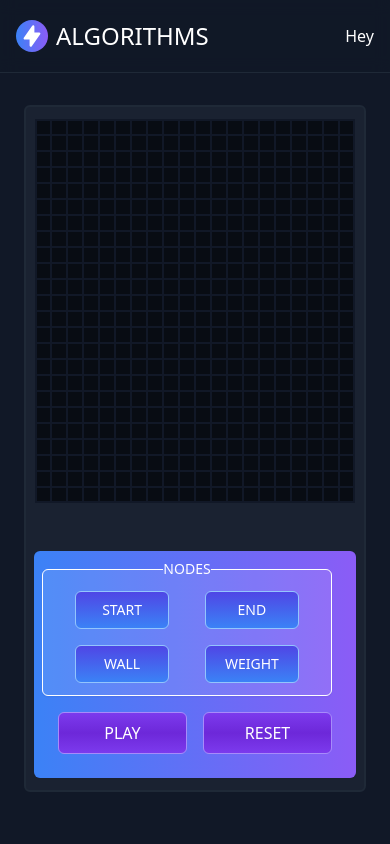
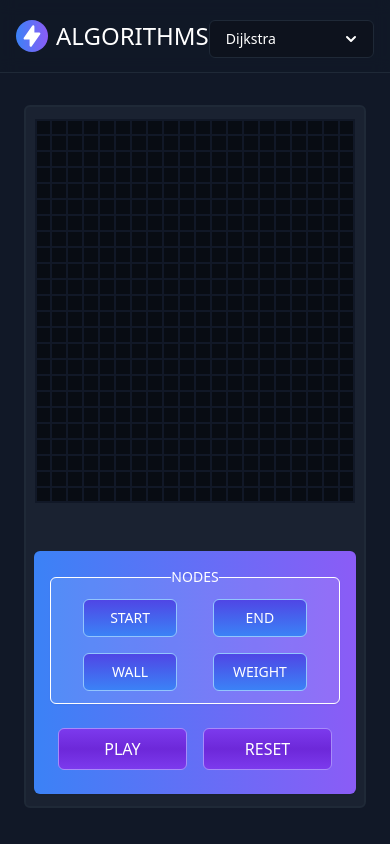
Before and after one commit to Squshy/algorithm-showcase, a Next.js app in the folder client/: page /pathfinding in a window 390 px wide. Built offline with nearby package versions, Linux system fonts and the light colour scheme.

Commit message:
select from different algos

```diff
--- a/client/components/grid/Grid.tsx
+++ b/client/components/grid/Grid.tsx
@@ -1,7 +1,8 @@
 import React, { useEffect, useRef, useState, useCallback } from "react";
 import { Graph } from "../../classes/Graph";
 import { Node } from "../../classes/Node";
-import { NODE_TO_SET } from "../../constants";
+import { NODE_TO_SET, PATHFINDING_ALGOS } from "../../constants";
+import { usePathfindingAlgo } from "../../contexts/PathfindingContext";
 import { useOnScreenResize } from "../../hooks/useOnResize";
 import { SpinnerIcon } from "../../svg/Spinner";
 import { GridNode } from "./GridNode";
@@ -43,6 +44,7 @@ export const Grid: React.FC<GridProps> = ({}) => {
     end: null,
   });
   const [error, setError] = useState<string | null>(null);
+  const selectedAlgo = usePathfindingAlgo();
 
   const createGrid = useCallback((maxRows: number, maxCols: number) => {
     const newGraph = new Graph(maxRows, maxCols);
@@ -184,17 +186,33 @@ export const Grid: React.FC<GridProps> = ({}) => {
     setNodes(sNodes);
   };
 
-  const startAlgo = async () => {
-    await unvisitGrid();
+  const preGameErrors = () => {
     if (!graph) {
       setError("Game error, please refresh.");
-      return;
+      return false;
     }
     if (startEndNodes.start === null || startEndNodes.end === null) {
       setError("You must select a start and an end node.");
-      return;
+      return false;
     }
-    const algoNodes = graph.dijkstra(nodes);
+    return true;
+  };
+
+  const selectAlgo = () => {
+    if (selectedAlgo === PATHFINDING_ALGOS.DIJKSTRA) {
+      return graph!.dijkstra(nodes);
+    }
+
+    // default return dijkstra
+    return graph!.dijkstra(nodes);
+  };
+
+  const startAlgo = async () => {
+    await unvisitGrid();
+    if (!preGameErrors()) return;
+
+    const algoNodes = selectAlgo();
+
     if (algoNodes === null) {
       setError("Game error, try changing some nodes.");
       unvisitGrid();
--- a/client/components/grid/GridOptions.tsx
+++ b/client/components/grid/GridOptions.tsx
@@ -18,9 +18,9 @@ export const GridOptions: React.FC<GridOptionsProps> = ({
       className={`bg-gradient-to-r from-blue-500 to-purple-500 w-full p-2 rounded-md items-center justify-center shadow-sm`}
     >
       <div
-        className={`flex flex-row flex-wrap justify-between items-center p-2`}
+        className={`flex flex-col justify-center md:flex-row flex-wrap md:justify-between items-center p-2`}
       >
-        <fieldset className="border border-solid border-white p-1 rounded-md text-center text-sm -m-2 flex bg-opacity-10 shadow-sm bg-white flex-wrap items-center justify-evenly w-full md:w-auto">
+        <fieldset className="border border-solid border-white p-1 rounded-md text-center text-sm  md:-m-2 flex bg-opacity-10 shadow-sm bg-white flex-wrap items-center justify-evenly w-full md:w-auto">
           <legend>NODES</legend>
           <OptionButton
             text={NODE_TO_SET.START}
--- a/client/components/pathfinding/PathfindingMenu.tsx
+++ b/client/components/pathfinding/PathfindingMenu.tsx
@@ -1,14 +1,46 @@
-import React from 'react';
-import { Menu } from '@headlessui/react';
+import { Menu, Transition } from "@headlessui/react";
+import { Fragment } from "react";
+import { ChevronDownIcon } from "@heroicons/react/solid";
+import { PATHFINDING_ALGOS } from "../../constants";
+import { SubMenuItem } from "./SubMenuItem";
+import { usePathfindingAlgo, usePathfindingAlgoUpdate } from "../../contexts/PathfindingContext";
 
-interface PathfindingMenuProps {
+interface PathfindingMenuProps {}
 
-}
+export const PathfindingMenu: React.FC<PathfindingMenuProps> = ({}) => {
+  const updateAlgo = usePathfindingAlgoUpdate();
+  const currentAlgo = usePathfindingAlgo();
 
-export const PathfindingMenu:React.FC<PathfindingMenuProps> = ({}) => {
   return (
-    <Menu>
-      <Menu.Button>Hey</Menu.Button>
-    </Menu>
-  )
-}
+    <div className={`w-48 h-8`}>
+      <Menu as="div" className={`relative inline-block text-left w-full`}>
+        <div>
+          <Menu.Button className="inline-flex justify-between w-full px-4 py-2 text-sm font-medium text-white bg-black-25 border-gray-800 border rounded-md hover:bg-black-50 focus:outline-none focus-visible:ring-2 focus-visible:ring-white focus-visible:ring-opacity-75 transition duration-150 ease-in-out">
+            {currentAlgo}
+            <ChevronDownIcon
+              className="w-5 h-5 ml-2 -mr-1 text-violet-200 hover:text-violet-100"
+              aria-hidden="true"
+            />
+          </Menu.Button>
+        </div>
+        <Transition
+          as={Fragment}
+          enter="transition ease-out duration-100"
+          enterFrom="transform opacity-0 scale-95"
+          enterTo="transform opacity-100 scale-100"
+          leave="transition ease-in duration-75"
+          leaveFrom="transform opacity-100 scale-100"
+          leaveTo="transform opacity-0 scale-95"
+        >
+          <Menu.Items className="absolute right-0 w-48 mt-2 origin-top-right bg-black-50 rounded-md shadow-lg ring-1 ring-black ring-opacity-5 focus:outline-none font-medium text-sm">
+           {
+             Object.entries(PATHFINDING_ALGOS).map((algo, i) => {
+               return <SubMenuItem name={algo[1]} key={i} onClick={() => updateAlgo(algo[1])}/>
+             })
+           }
+          </Menu.Items>
+        </Transition>
+      </Menu>
+    </div>
+  );
+};
--- /dev/null
+++ b/client/components/pathfinding/SubMenuItem.tsx
@@ -0,0 +1,25 @@
+import React from "react";
+import { Menu } from "@headlessui/react";
+
+interface SubMenuItemProps {
+  name: string;
+  onClick: () => void;
+}
+
+export const SubMenuItem: React.FC<SubMenuItemProps> = ({ name, onClick }) => {
+  return (
+    <div className="px-2 py-2" onClick={onClick}>
+      <Menu.Item>
+        {({ active }) => (
+          <button
+            className={`${
+              active ? "bg-black-25 text-white" : "text-gray-400"
+            } group flex rounded-md items-center w-full px-2 py-2 text-sm`}
+          >
+            {name}
+          </button>
+        )}
+      </Menu.Item>
+    </div>
+  );
+};
--- a/client/constants.ts
+++ b/client/constants.ts
@@ -17,3 +17,7 @@ export const SIDEBAR_LINKS = {
     href: "/meme"
   }
 };
+
+export const PATHFINDING_ALGOS = {
+  DIJKSTRA: 'Dijkstra',
+}
--- /dev/null
+++ b/client/contexts/PathfindingContext.tsx
@@ -0,0 +1,30 @@
+import React, { useContext, useState, useMemo } from "react";
+import { PATHFINDING_ALGOS } from "../constants";
+
+const PathfindingContext = React.createContext<string>(PATHFINDING_ALGOS.DIJKSTRA);
+const PathfindingUpdateContext = React.createContext<Function>(() => {});
+
+export const usePathfindingAlgo = () => {
+  return useContext(PathfindingContext)
+}
+
+export const usePathfindingAlgoUpdate = () => {
+  return useContext(PathfindingUpdateContext)
+}
+
+export const PathfindingProvider: React.FC = ({ children }) => {
+  const [activeAlgo, setActiveAlgo] = useState<string>(PATHFINDING_ALGOS.DIJKSTRA);
+  const providerValue = useMemo(() => ({activeAlgo, setActiveAlgo}), [activeAlgo, setActiveAlgo])
+
+  const updateActiveAlgo = (link:string) => {
+    setActiveAlgo(link);
+  };
+
+  return (
+    <PathfindingContext.Provider value={providerValue.activeAlgo}>
+      <PathfindingUpdateContext.Provider value={updateActiveAlgo}>
+        {children}
+      </PathfindingUpdateContext.Provider>
+    </PathfindingContext.Provider>
+  );
+};
--- a/client/contexts/SidebarContext.tsx
+++ b/client/contexts/SidebarContext.tsx
@@ -1,5 +1,4 @@
 import React, { useContext, useState, useMemo } from "react";
-import { SideBar } from "../components/nav/sidebar/Sidebar";
 
 const SidebarContext = React.createContext<string | null>(null);
 const SidebarUpdateContext = React.createContext<Function>(() => {});
--- a/client/pages/_app.tsx
+++ b/client/pages/_app.tsx
@@ -1,13 +1,16 @@
 import "../styles/globals.css";
 import type { AppProps } from "next/app";
 import { SidebarProvider } from "../contexts/SidebarContext";
+import { PathfindingProvider } from "../contexts/PathfindingContext";
 
 function MyApp({ Component, pageProps }: AppProps) {
   return (
     <SidebarProvider>
-      <div className={`font-sans antialiased`}>
-        <Component {...pageProps} />
-      </div>
+      <PathfindingProvider>
+        <div className={`font-sans antialiased`}>
+          <Component {...pageProps} />
+        </div>
+      </PathfindingProvider>
     </SidebarProvider>
   );
 }
```
